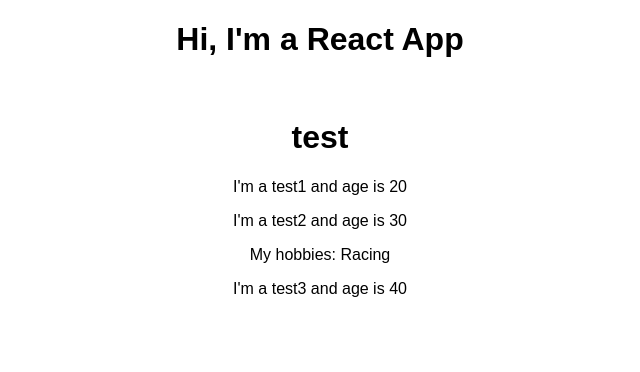
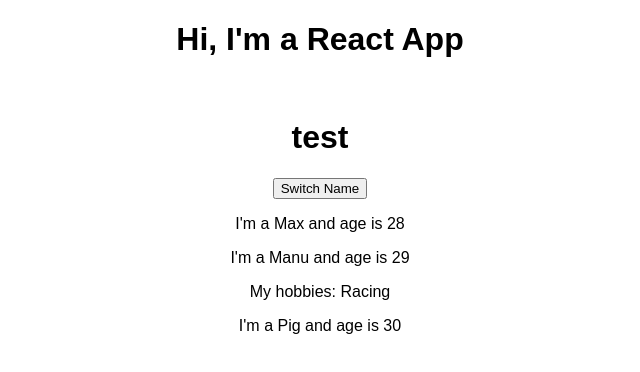
Before and after one commit to kalin5850/react-complete-guide, a React (Create React App) app: page / in a window 1280 px wide. Shown: the top 372 px of the page, without its empty margins (320-960 px from the left). Built offline with nearby package versions, Linux system fonts and the light colour scheme.

Commit message:
using state

```diff
--- a/src/App.js
+++ b/src/App.js
@@ -3,17 +3,35 @@
 import Person from "./Person/Person";
 
 class App extends Component {
+  state = {
+    persons: [
+      { name: "Max", age: 28 },
+      { name: "Manu", age: 29 },
+      { name: "Pig", age: 30 },
+    ],
+  };
+
   render() {
     return (
       <div className="App">
         <h1>Hi, I'm a React App</h1>
         <br />
         <h1>test</h1>
-        <Person name="test1" age="20" />
-        <Person name="test2" age="30">
+        <button>Switch Name</button>
+        <Person
+          name={this.state.persons[0].name}
+          age={this.state.persons[0].age}
+        />
+        <Person
+          name={this.state.persons[1].name}
+          age={this.state.persons[1].age}
+        >
           My hobbies: Racing
         </Person>
-        <Person name="test3" age="40" />
+        <Person
+          name={this.state.persons[2].name}
+          age={this.state.persons[2].age}
+        />
       </div>
     );
     /**
```
